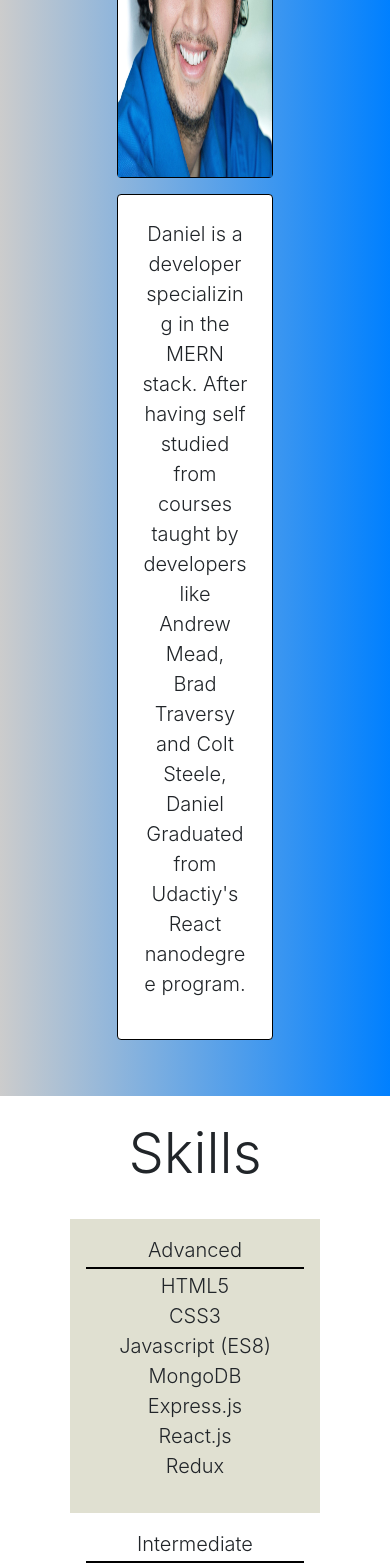
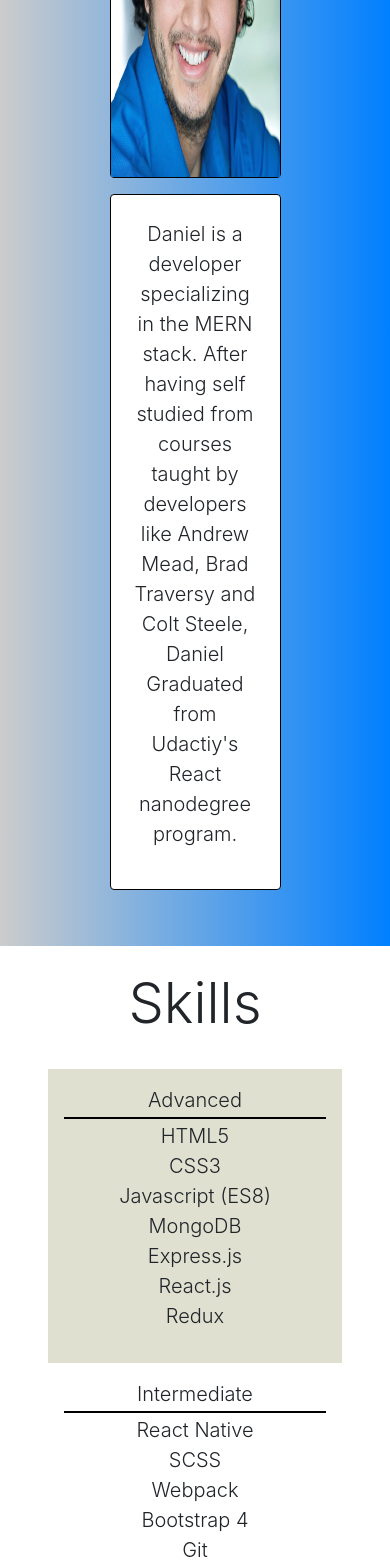
Before and after one commit to DanielCortesTX/Portfolio-site, a React (Create React App) app: page / in a window 390 px wide. Shown: the part 432-1997 px from the top of the page. Built offline with nearby package versions, Linux system fonts and the light colour scheme.

Commit message:
feat: Made skills section responsive

```diff
--- a/src/components/About.js
+++ b/src/components/About.js
@@ -4,9 +4,9 @@ import main from '../images/main.jpg'
 export default function About() {
   return (
     <div className="about-gradient p-4">
-    <div className="container">
+    <div className="">
     <h1 className="display-4 mb-4" id="header">Daniel Cortes Portfolio</h1>
-      <div className="d-flex flex-row flex-wrap justify-content-around mt-2 mb-4">
+      <div className=" mt-2 mb-4 about">
         <div className="card boundary m-2 half-and-half about-mod">
           <img src={main} alt="No available" className="main-image-sizing"/>
         </div>
--- a/src/components/Skills.js
+++ b/src/components/Skills.js
@@ -4,7 +4,7 @@ export default function Skills() {
   return (
     <div className="container p-4">
       <h1 className="display-4">Skills</h1>
-      <div className="d-flex flex-row flex-wrap mb-3 justify-content-around p-4">
+      <div className="mb-3 p-4 skills-body">
         <div className="skill-block skills p-3">
           <p className="mb-0 list-header">Advanced</p>
           <hr className="line-hr"/>
--- a/src/index.css
+++ b/src/index.css
@@ -137,3 +137,39 @@ code {
     transform: rotate(720deg) scale(1);
   }
 }
+
+.about {
+  display: flex;
+  flex-direction: row;
+  flex-wrap: wrap;
+  justify-content: space-around;
+}
+
+.skills-body {
+  display: flex;
+  flex-direction: row;
+  /* flex-wrap: wrap; */
+  justify-content: space-between;
+}
+
+@media (max-width: 500px){
+  .about {
+    /* color: green; */
+  }
+
+  .project-link {
+    width: 100%;
+  }
+}
+
+@media(max-width: 800px){
+  .skills-body {
+    flex-direction: column;
+    /* color: green; */
+    justify-content: center;
+  }
+
+  .skill-block {
+    width: 100%;
+  }
+}
```
